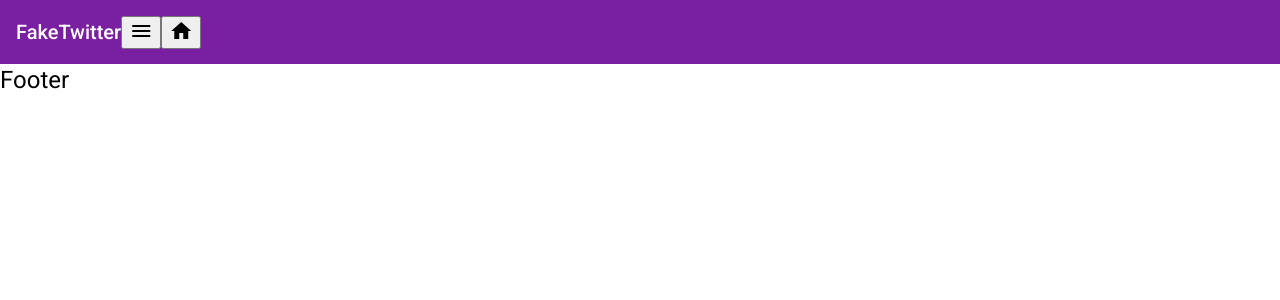
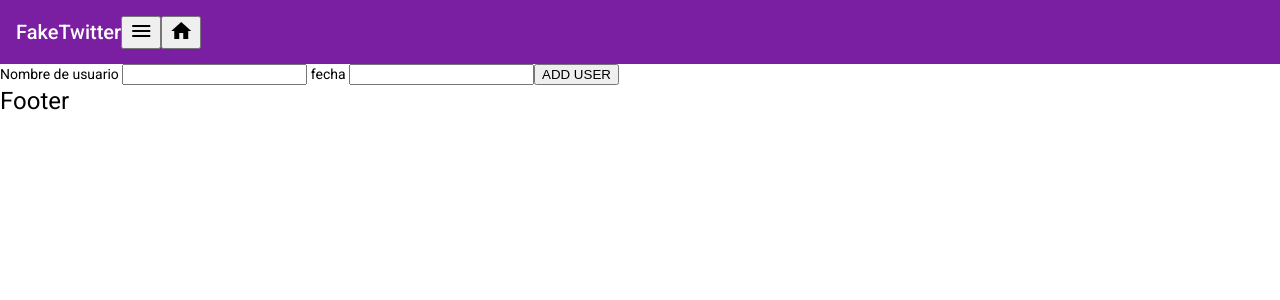
Before and after one commit to Danny8ape/FakeTwitterFrontEnd, an Angular app: page /crearUsuario in a window 1280 px wide. Before the commit this address led to /. Shown: the top 300 px of the page. Built offline with nearby package versions, Linux system fonts and the light colour scheme.

Commit message:
Creacion de usuarios

```diff
--- a/src/app/app-routing.module.ts
+++ b/src/app/app-routing.module.ts
@@ -2,11 +2,13 @@ import { NgModule } from '@angular/core';
 import { Routes, RouterModule } from '@angular/router';
 import { CreateTweetComponent } from './create-tweet/create-tweet.component';
 import { TweetsListComponent } from './tweets-list/tweets-list.component';
+import { CreateUserComponent } from "./create-user/create-user.component";
 
 const routes: Routes = [
   {path: '', redirectTo: 'listaTweets', pathMatch: 'full'},
   {path: 'listaTweets', component: TweetsListComponent},
-  {path: 'crearTweet', component: CreateTweetComponent}
+  {path: 'crearTweet', component: CreateTweetComponent},
+  {path: 'crearUsuario', component: CreateUserComponent}
 ];
 
 @NgModule({
--- a/src/app/create-user/create-user.component.html
+++ b/src/app/create-user/create-user.component.html
@@ -1 +1,11 @@
-<p>create-user works!</p>
+
+<mat-card-content>
+    Nombre de usuario
+    <input type="text" name="username" [(ngModel)]='newUser.username' >
+</mat-card-content>
+<mat-card-content>
+    fecha
+    <input type="text" name="date" [(ngModel)]='newUser.creation_date' >
+</mat-card-content>
+
+<button (click)="createUser()">ADD USER</button>
--- a/src/app/create-user/create-user.component.ts
+++ b/src/app/create-user/create-user.component.ts
@@ -1,4 +1,6 @@
 import { Component, OnInit } from '@angular/core';
+import { User } from "../../model/user.model";
+import { UsersService } from "../services/users.service";
 
 @Component({
   selector: 'app-create-user',
@@ -6,10 +8,17 @@ import { Component, OnInit } from '@angular/core';
   styleUrls: ['./create-user.component.css']
 })
 export class CreateUserComponent implements OnInit {
+  newUser: User;
 
-  constructor() { }
+  constructor(private usersService: UsersService) {
+    this.newUser = new User();
+  }
 
   ngOnInit(): void {
   }
 
+  createUser(){
+    this.usersService.createUser (this.newUser);
+  }
+
 }
--- a/src/app/services/users.service.ts
+++ b/src/app/services/users.service.ts
@@ -15,6 +15,10 @@ export class UsersService {
     return this.http.get <User[]> (`${environment.urlApi}/users`)
   }
 
+  getbyId(idUser): Observable<User> {
+    return this.http.get <User> (`${environment.urlApi}/users/${idUser}`)
+  }
+
   createUser(user: User){
     return this.http.post(`${environment.urlApi}/users`, user).subscribe(
       (response) => {
```
